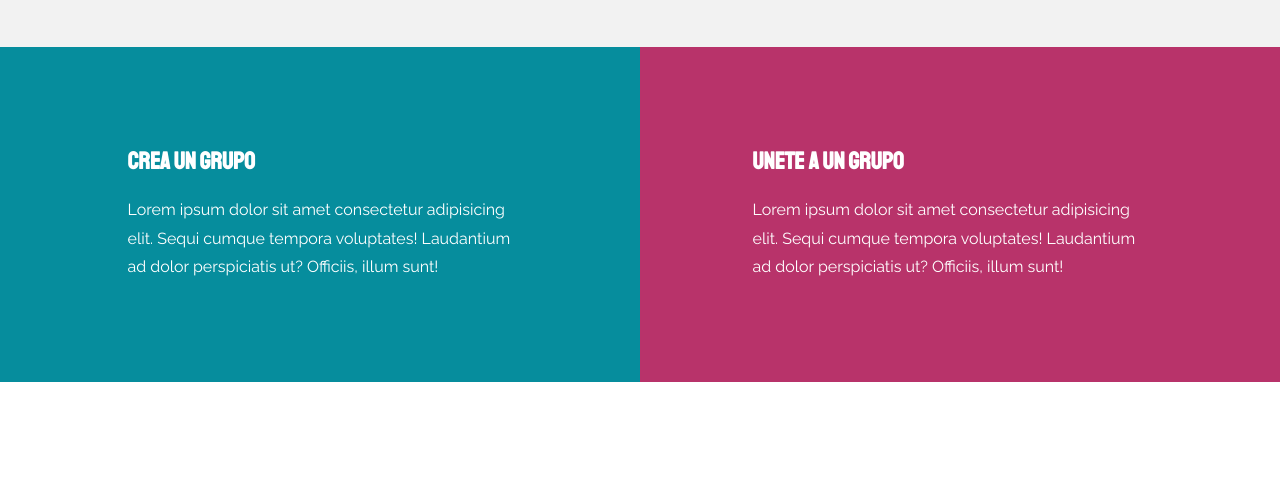
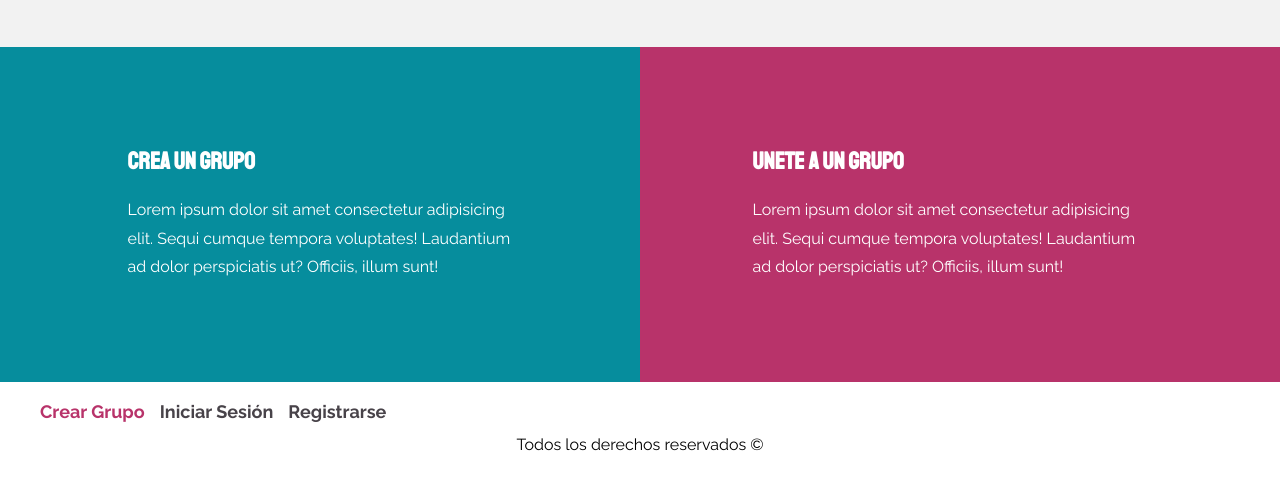
Before and after one commit to AtochePascual-Dev/Meeti, a website: page index.html in a window 1280 px wide. Shown: the part 2320-2797 px from the top of the page. Before the commit the page ends 2702 px from the top, so only its background shows below. Drawn offline with nearby package versions, Linux system fonts and the light colour scheme; files that its build step writes are made by us from their sources; files whose address does not match are found by name.

Commit message:
[ADD] footer

```diff
--- a/index.html
+++ b/index.html
@@ -350,6 +350,16 @@
 
 		</div>
 	</section>
+
+	<footer class="footer footer-container">
+		<nav class="navegacion">
+			<a class="navegacion__link navegacion__link--select" href="#">Crear Grupo</a>
+			<a class="navegacion__link" href="#">Iniciar Sesión</a>
+			<a class="navegacion__link" href="#">Registrarse</a>
+		</nav>
+
+		<p class="footer__copy">Todos los derechos reservados &copy;</p>
+	</footer>
 </body>
 
 </html>
--- /dev/null
+++ b/src/scss/UI/_footer.scss
@@ -0,0 +1,11 @@
+@use "../base/variables" as v;
+@use "../base/mixins" as m;
+
+.footer {
+  padding: 2rem 0;
+
+  &__copy {
+    margin-top: 1rem;
+    text-align: center;
+  }
+}
--- a/src/scss/UI/_index.scss
+++ b/src/scss/UI/_index.scss
@@ -4,3 +4,4 @@
 @forward "./eventos";
 @forward "./categorias";
 @forward "./grupos";
+@forward "./footer";
```
